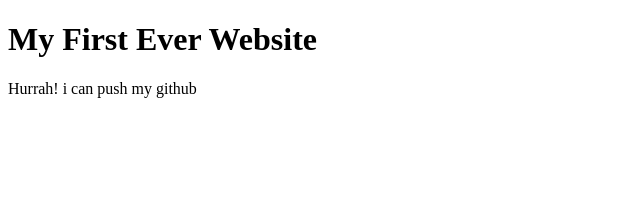
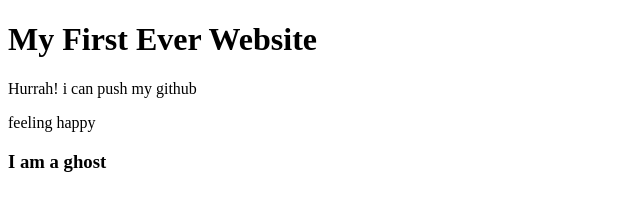
Before and after one commit to Mubin-Faysal-Uday/my-first-website, a plain HTML site: page index.html in a window 1280 px wide. Shown: the whole page, without its empty margins (0-640 px from the left). Drawn offline with Linux system fonts and the light colour scheme.

Commit message:
ghost hunting

```diff
--- a/index.html
+++ b/index.html
@@ -9,5 +9,7 @@
 <body>
     <h1>My First Ever Website</h1>
     <p>Hurrah! i can push my github</p>
+    <p>feeling happy</p>
+    <h3>I am a ghost</h3>
 </body>
 </html>
```
